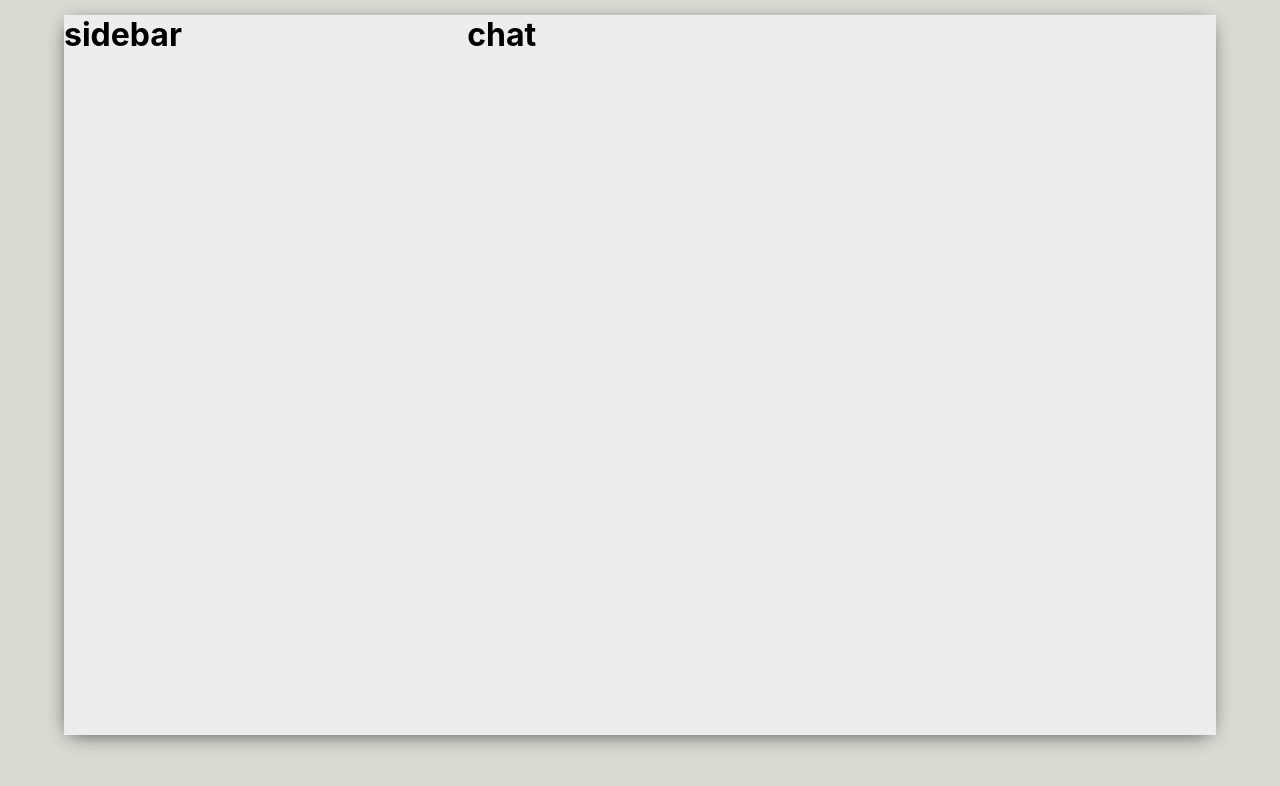
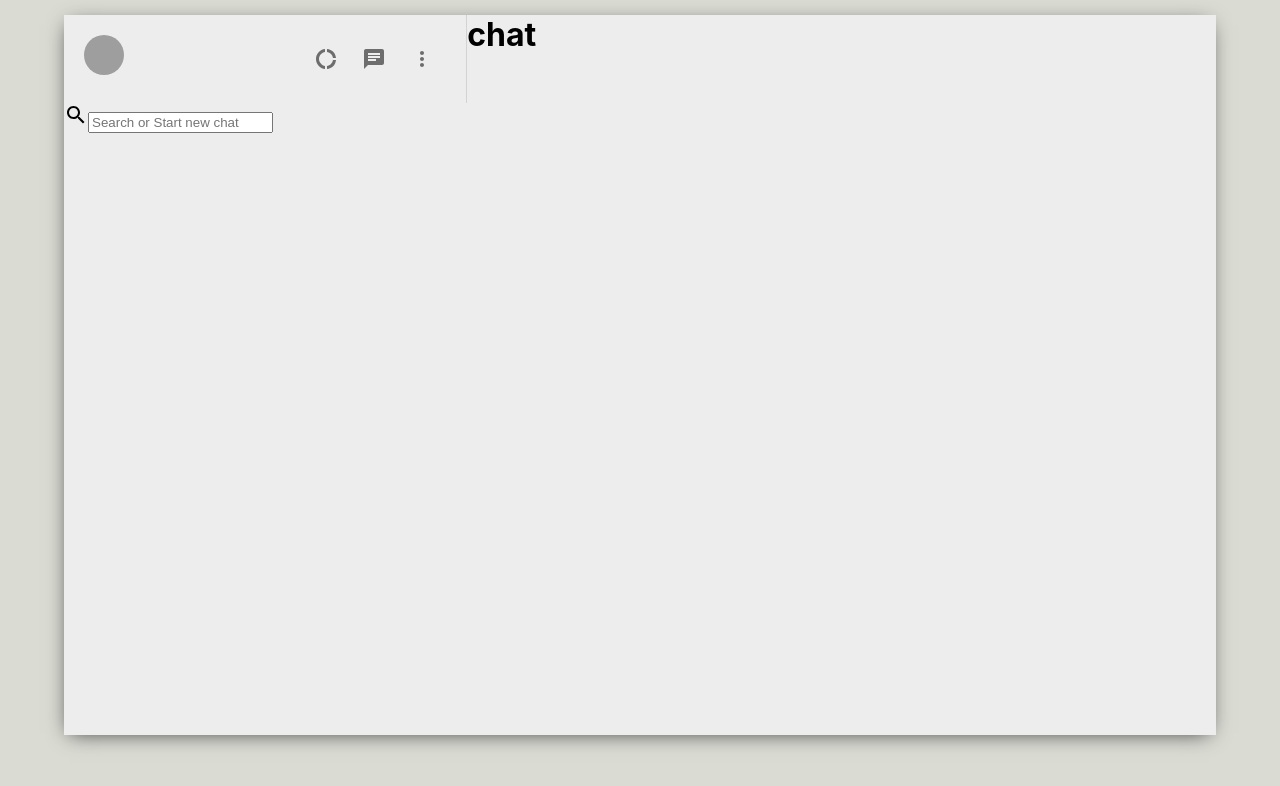
Before and after one commit to Ibrahim-Hashem/whatsapp-clone, a React (Create React App) app in the folder whatsapp-mern/: page / in a window 1280 px wide. Shown: the top 786 px of the page. Built offline with nearby package versions, Linux system fonts and the light colour scheme; grey boxes are pictures that could not be loaded.

Commit message:
search bar on the sidebar

```diff
--- a/whatsapp-mern/package.json
+++ b/whatsapp-mern/package.json
@@ -4,6 +4,7 @@
   "private": true,
   "dependencies": {
     "@material-ui/core": "^4.11.3",
+    "@material-ui/icons": "^4.11.2",
     "@testing-library/jest-dom": "^5.11.4",
     "@testing-library/react": "^11.1.0",
     "@testing-library/user-event": "^12.1.10",
--- a/whatsapp-mern/src/Sidebar.css
+++ b/whatsapp-mern/src/Sidebar.css
@@ -3,3 +3,22 @@
     flex-direction: column;
     flex: 0.35;
 }
+
+.sidebar__header{
+    display: flex;
+    justify-content: space-between;
+    padding: 20px;
+    border-right: 1px solid lightgray;
+
+}
+.sidebar__headerRight{
+    display: flex;
+    align-items: center;
+    justify-content: space-between;
+    min-width: 10vw;
+}
+
+.sidebar__headerRight > .MuiSvgIcon-root{
+    margin-right: 2vw;
+    font-size: 24px im !important;
+}
--- a/whatsapp-mern/src/Sidebar.js
+++ b/whatsapp-mern/src/Sidebar.js
@@ -1,9 +1,35 @@
 import React from 'react'
 import "./Sidebar.css"
+import ChatIcon from '@material-ui/icons/Chat';
+import MoreVertIcon from '@material-ui/icons/MoreVert';
+import DonutLargeIcon from '@material-ui/icons/DonutLarge';
+import { IconButton, Avatar } from '@material-ui/core';
+import { SearchOutlined } from '@material-ui/icons';
+
 function Sidebar() {
     return (
         <div className="sidebar">
-            <h1>sidebar</h1>
+            <div className="sidebar__header">
+                <Avatar src="https://avatars.githubusercontent.com/u/62023426?s=460&u=91fcda8d6cb8abba9aeeb1463badefae0a508fee&v=4"/>
+                <div className="sidebar__headerRight">
+                    <IconButton>
+                        <DonutLargeIcon />
+                    </IconButton>
+                    <IconButton>
+                        <ChatIcon />
+                    </IconButton>
+                    <IconButton>
+                        <MoreVertIcon />
+                    </IconButton>
+                </div>
+            </div>
+            <div className="sidebar__search">
+                <div className="sidebar__searchContainer">
+                    <SearchOutlined/>
+                    <input placeholder="Search or Start new chat" type="text"/>
+                </div>
+            </div>
+
         </div>
     )
 }
```
Also changed, not shown: 2 other files (tests, documents, lock files or other folders).
